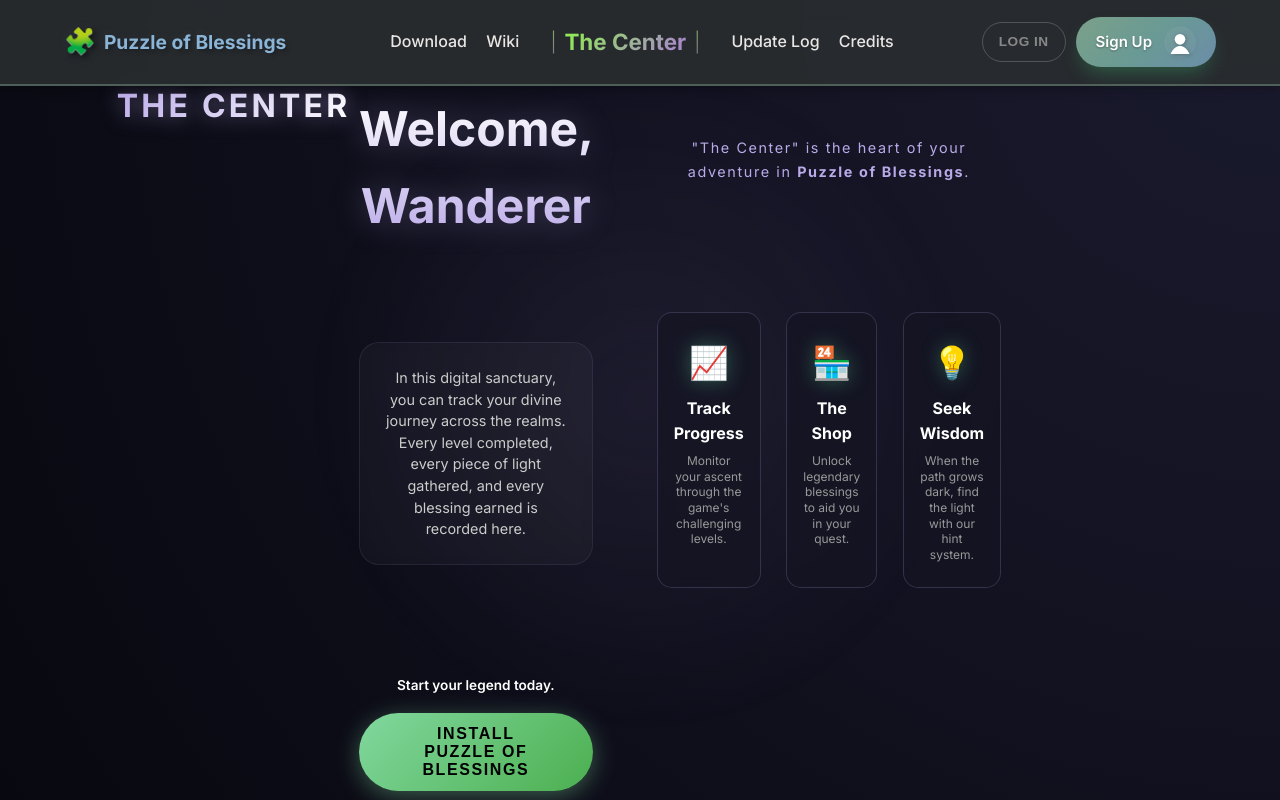
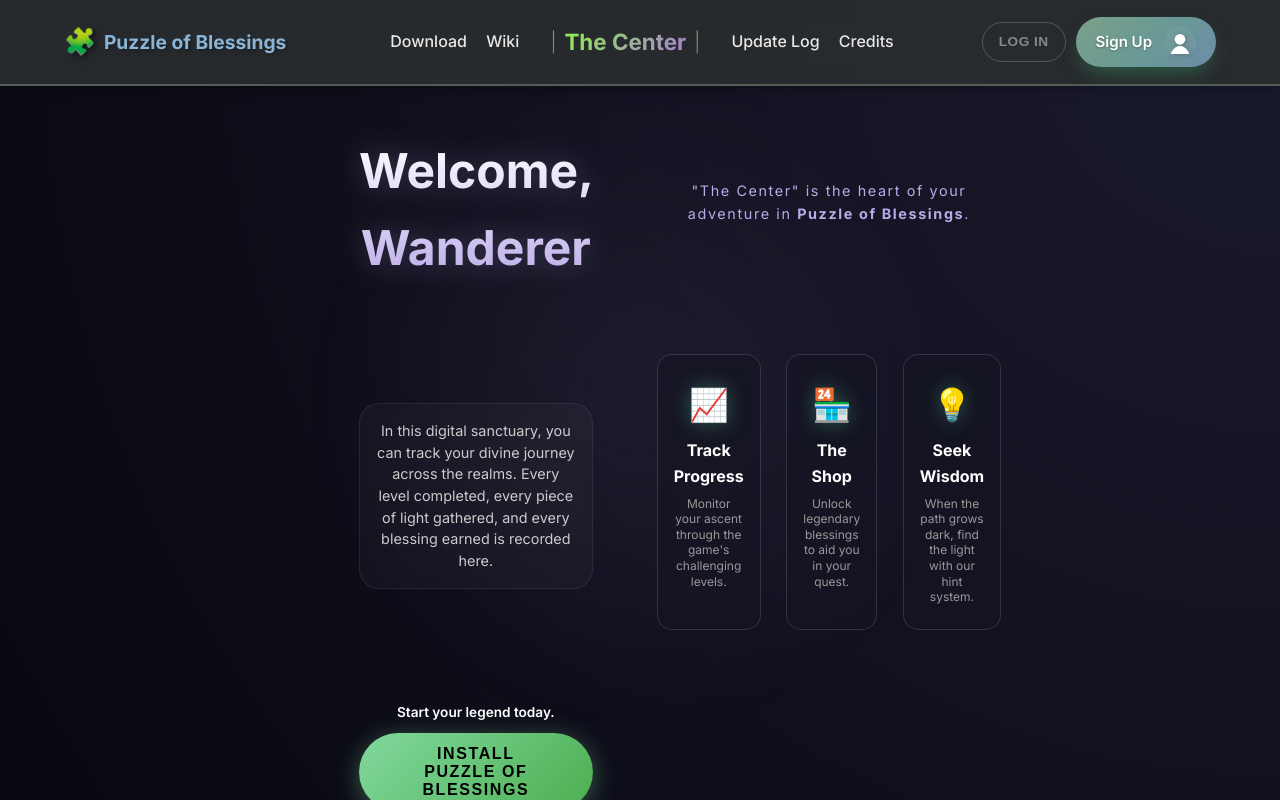
Before and after one commit to SalvadorMilaFilipe/WebsitePuzzleofBlessings, a React (Vite) app: page /centro in a window 1280 px wide. Built offline with nearby package versions, Linux system fonts and the light colour scheme.

Commit message:
Alteracoes Website 24/03/2026 - Correcao da formatacao de texto e botoes do the center, quando nao loggado (3)

```diff
--- a/css/centro.css
+++ b/css/centro.css
@@ -293,7 +293,7 @@
 }
 
 .guest-hero {
-    margin-top: clamp(8rem, 18vh, 12rem); /* Increased slightly to push clear of navbar */
+    margin-top: clamp(12rem, 25vh, 16rem); /* Positioned lower relative to top edge */
     animation: fadeInScale 1s cubic-bezier(0.2, 0.8, 0.2, 1);
     text-align: center;
     max-width: clamp(600px, 80vw, 850px);
@@ -322,9 +322,9 @@
 .center-explanation {
     background: rgba(255, 255, 255, 0.03);
     border: 1px solid rgba(186, 170, 232, 0.1);
-    padding: clamp(1rem, 3vh, 2rem);
+    padding: clamp(0.8rem, 2vh, 1.5rem); /* Tighter padding */
     border-radius: 20px;
-    margin-bottom: clamp(1.5rem, 4vh, 3rem);
+    margin-bottom: clamp(1rem, 3vh, 2rem); /* Reduced margin */
     backdrop-filter: blur(5px);
 }
 
@@ -338,8 +338,8 @@
 .guest-features {
     display: grid;
     grid-template-columns: repeat(3, 1fr);
-    gap: clamp(1rem, 2vw, 2.5rem);
-    margin-bottom: clamp(2rem, 5vh, 4rem);
+    gap: clamp(1rem, 2vw, 2rem);
+    margin-bottom: clamp(1.5rem, 4vh, 2.5rem); /* Reduced margin */
 }
 
 .feature-card {
@@ -377,8 +377,8 @@
     display: flex;
     flex-direction: column;
     align-items: center;
-    gap: 1rem; /* Reduced gap to bring button up */
-    margin-top: -1rem; /* Pull slightly higher */
+    gap: 0.6rem; /* Even tighter gap */
+    margin-top: -1.5rem; /* Pulled higher */
 }
 
 .cta-text {
--- a/src/pages/Centro.jsx
+++ b/src/pages/Centro.jsx
@@ -183,15 +183,9 @@ function Centro() {
     return (
       <main className="centro-main guest-view">
         <div className="centro-container guest-container">
-          <header className="centro-header quest-header">
-             <div className="header-center">
-                <h1 className="centro-title">The Center</h1>
-             </div>
-          </header>
-
           <section className="guest-hero">
              <div className="hero-content">
-                <h2 className="hero-welcome">Welcome, Wanderer</h2>
+                <h3 className="hero-welcome">Welcome, Wanderer</h3>
                 <p className="hero-tagline">"The Center" is the heart of your adventure in <strong>Puzzle of Blessings</strong>.</p>
 
                 <div className="center-explanation">
```
